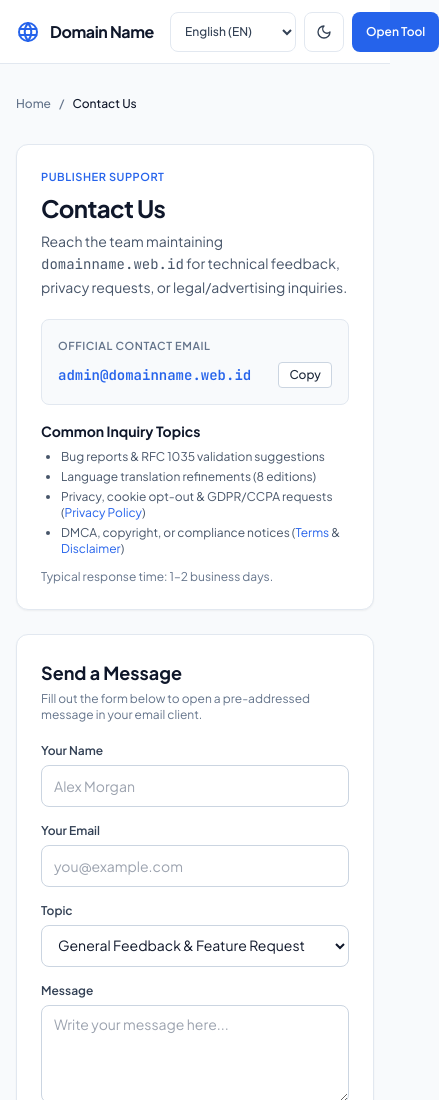
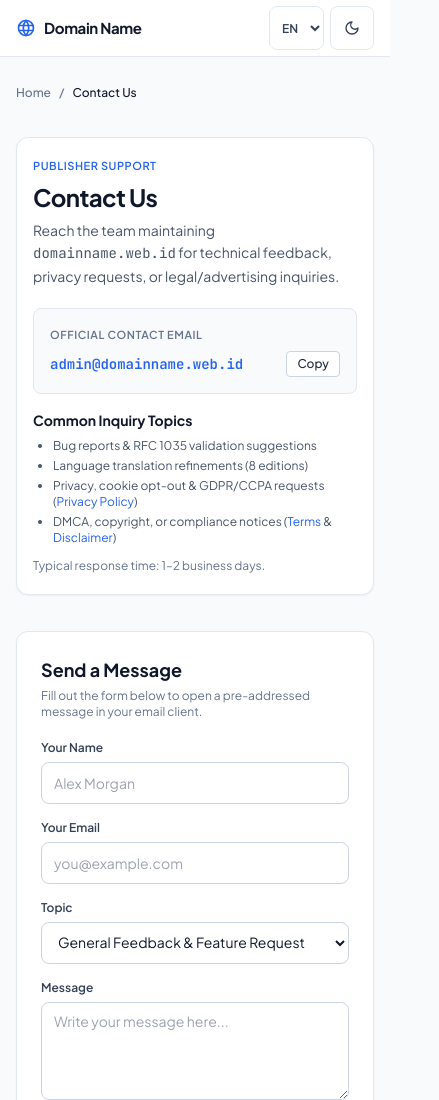
Before and after one commit to figxo/permutasi, a website: page contact.html in a window 390 px wide. Shown: the top 1100 px of the page, 439 px wide, since content can reach past the window. Drawn offline with nearby package versions, Linux system fonts and the light colour scheme.

Commit message:
style: fix overflow and improve link routing
Replace overflow-x-hidden with overflow-x-clip for better rendering, update link localization logic to handle root path routing, and clean up sticky header styling.

```diff
--- a/assets/trust-i18n.js
+++ b/assets/trust-i18n.js
@@ -20,6 +20,11 @@
         const hashPart = hashIdx !== -1 ? rawHref.slice(hashIdx) : '';
         const cleanRaw = (hashIdx !== -1 ? rawHref.slice(0, hashIdx) : rawHref).split('?')[0];
         const normalized = cleanRaw.replace(/^\/+/, '');
+        if (cleanRaw === '/' || normalized === '' || (pathPartsSingle(normalized) && SUPPORTED_LANGS.includes(normalized.replace(/\/$/, '')))) {
+            if (!lang || lang === 'en') return `/${hashPart}`;
+            return `/${lang}/${hashPart}`;
+        }
+        function pathPartsSingle(s) { return !s.replace(/\/$/, '').includes('/'); }
         let filePart = normalized;
         const pathParts = normalized.split('/');
         if (pathParts.length === 2 && SUPPORTED_LANGS.includes(pathParts[0])) {
@@ -1383,7 +1388,6 @@
             navTerms: c.navTerms,
             navDisclaimer: c.navDisclaimer,
             navContact: c.navContact,
-            navOpenTool: c.openTool,
             footerSlogan: c.footerSlogan,
             footerEditionsTitle: c.footerEditions,
             footerLegalTitle: c.footerLegal,
--- a/contact.html
+++ b/contact.html
@@ -1,5 +1,5 @@
 <!DOCTYPE html>
-<html lang="en" class="scroll-smooth">
+<html lang="en" class="scroll-smooth overflow-x-clip">
 <head>
     <meta charset="UTF-8">
     <meta name="viewport" content="width=device-width, initial-scale=1.0">
@@ -78,22 +78,22 @@
         }
     </script>
 </head>
-<body data-trust-page="contact" data-page-lang="en" class="bg-slate-50 dark:bg-slate-950 text-slate-800 dark:text-slate-100 antialiased min-h-screen transition-colors duration-200 flex flex-col">
+<body data-trust-page="contact" data-page-lang="en" class="bg-slate-50 dark:bg-slate-950 text-slate-800 dark:text-slate-100 antialiased min-h-screen overflow-x-clip transition-colors duration-200 flex flex-col">
 
     <!-- Sticky Header -->
-    <header class="sticky top-0 z-40 h-16 bg-white/95 dark:bg-slate-950/95 backdrop-blur border-b border-slate-200 dark:border-slate-800">
-        <div class="max-w-7xl mx-auto h-full px-4 sm:px-6 lg:px-8 flex items-center justify-between gap-4">
-            <a href="/index.html" id="brandHomeLink" class="inline-flex items-center gap-2.5 text-slate-900 dark:text-white font-bold tracking-tight text-base sm:text-lg whitespace-nowrap shrink-0 rounded-md focus-visible:outline-none focus-visible:ring-2 focus-visible:ring-blue-600">
-                <svg aria-hidden="true" class="w-6 h-6 text-blue-600 dark:text-blue-400 shrink-0" viewBox="0 0 24 24" fill="none" stroke="currentColor" stroke-width="2" stroke-linecap="round" stroke-linejoin="round">
+    <header class="sticky top-0 z-40 bg-white/95 dark:bg-slate-950/95 backdrop-blur border-b border-slate-200 dark:border-slate-800">
+        <div class="max-w-7xl mx-auto h-14 md:h-16 px-4 sm:px-6 lg:px-8 flex items-center justify-between gap-2 sm:gap-4 min-w-0 overflow-x-clip">
+            <a href="/" id="brandHomeLink" aria-label="Domain Name — Home" title="Domain Name" class="inline-flex items-center gap-2 sm:gap-2.5 min-w-0 text-slate-900 dark:text-white font-bold tracking-tight text-[15px] sm:text-lg whitespace-nowrap shrink rounded-md focus-visible:outline-none focus-visible:ring-2 focus-visible:ring-blue-600">
+                <svg aria-hidden="true" class="w-5 h-5 sm:w-6 sm:h-6 text-blue-600 dark:text-blue-400 shrink-0" viewBox="0 0 24 24" fill="none" stroke="currentColor" stroke-width="2" stroke-linecap="round" stroke-linejoin="round">
                     <circle cx="12" cy="12" r="9"></circle>
                     <path d="M3.6 9h16.8M3.6 15h16.8"></path>
                     <path d="M12 3a14 14 0 0 1 0 18M12 3a14 14 0 0 0 0 18"></path>
                 </svg>
-                <span id="uiBrandWordmark">Domain Name</span>
+                <span id="uiBrandWordmark" class="truncate">Domain Name</span>
             </a>
 
             <nav aria-label="Primary Navigation" class="hidden md:flex items-center gap-5 text-sm font-medium text-slate-600 dark:text-slate-300">
-                <a href="/index.html" id="navGen" class="hover:text-slate-900 dark:hover:text-white transition-colors">Generator</a>
+                <a href="/" id="navGen" class="hover:text-slate-900 dark:hover:text-white transition-colors">Generator</a>
                 <a href="/about.html" id="navAbout" class="hover:text-slate-900 dark:hover:text-white transition-colors">About</a>
                 <a href="/privacy-policy.html" id="navPrivacy" class="hover:text-slate-900 dark:hover:text-white transition-colors">Privacy Policy</a>
                 <a href="/terms.html" id="navTerms" class="hover:text-slate-900 dark:hover:text-white transition-colors">Terms</a>
@@ -101,42 +101,39 @@
                 <a href="/contact.html" id="navContact" aria-current="page" class="text-blue-600 dark:text-blue-400 font-semibold">Contact</a>
             </nav>
 
-            <div class="flex items-center gap-2 shrink-0">
-                <nav aria-label="Language Selector" class="flex items-center">
+            <div class="flex items-center gap-1.5 sm:gap-2 shrink-0">
+                <nav aria-label="Language Selector" class="flex items-center shrink-0">
                     <label for="langSelect" class="sr-only">Language</label>
-                    <select id="langSelect" onchange="changeTrustLanguage(this.value)" class="min-h-[40px] bg-white dark:bg-slate-900 text-xs sm:text-sm font-medium text-slate-700 dark:text-slate-200 px-2.5 sm:px-3 py-1.5 rounded-lg border border-slate-200 dark:border-slate-700 focus-visible:outline-none focus-visible:ring-2 focus-visible:ring-blue-600 cursor-pointer">
-                        <option value="en" selected>English (EN)</option>
-                        <option value="id">Indonesia (ID)</option>
-                        <option value="es">Español (ES)</option>
-                        <option value="pt">Português (PT)</option>
-                        <option value="fr">Français (FR)</option>
-                        <option value="de">Deutsch (DE)</option>
-                        <option value="ru">Русский (RU)</option>
-                        <option value="ja">日本語 (JA)</option>
+                    <select id="langSelect" aria-label="Select Language" title="Select Language" onchange="changeTrustLanguage(this.value)" class="min-h-[44px] sm:min-h-[40px] w-auto min-w-[3.25rem] bg-white dark:bg-slate-900 text-xs sm:text-sm font-semibold text-slate-700 dark:text-slate-200 px-2 sm:px-2.5 py-1.5 rounded-lg border border-slate-200 dark:border-slate-700 focus-visible:outline-none focus-visible:ring-2 focus-visible:ring-blue-600 cursor-pointer shrink-0">
+                        <option value="en" title="English (EN)" selected>EN</option>
+                        <option value="id" title="Indonesia (ID)">ID</option>
+                        <option value="es" title="Español (ES)">ES</option>
+                        <option value="pt" title="Português (PT)">PT</option>
+                        <option value="fr" title="Français (FR)">FR</option>
+                        <option value="de" title="Deutsch (DE)">DE</option>
+                        <option value="ru" title="Русский (RU)">RU</option>
+                        <option value="ja" title="日本語 (JA)">JA</option>
                     </select>
                 </nav>
-                <button type="button" onclick="toggleTheme()" aria-label="Toggle color theme" class="inline-flex items-center justify-center min-h-[40px] min-w-[40px] rounded-lg border border-slate-200 dark:border-slate-700 bg-white dark:bg-slate-900 text-slate-700 dark:text-slate-200 hover:bg-slate-100 dark:hover:bg-slate-800 transition-colors">
+                <button type="button" onclick="toggleTheme()" aria-label="Toggle color theme" title="Toggle Light / Dark Mode" class="inline-flex items-center justify-center min-h-[44px] min-w-[44px] sm:min-h-[40px] sm:min-w-[40px] rounded-lg border border-slate-200 dark:border-slate-700 bg-white dark:bg-slate-900 text-slate-700 dark:text-slate-200 hover:bg-slate-100 dark:hover:bg-slate-800 transition-colors focus-visible:outline-none focus-visible:ring-2 focus-visible:ring-blue-600 shrink-0">
                     <svg aria-hidden="true" class="hidden dark:block w-4 h-4" viewBox="0 0 24 24" fill="none" stroke="currentColor" stroke-width="2" stroke-linecap="round" stroke-linejoin="round"><circle cx="12" cy="12" r="4"></circle><path d="M12 2v2M12 20v2m-7.07-15.07 1.41 1.41m11.32 11.32 1.41 1.41M2 12h2m16 0h2m-15.07 7.07 1.41-1.41m11.32-11.32 1.41-1.41"></path></svg>
                     <svg aria-hidden="true" class="block dark:hidden w-4 h-4" viewBox="0 0 24 24" fill="none" stroke="currentColor" stroke-width="2" stroke-linecap="round" stroke-linejoin="round"><path d="M12 3a6 6 0 0 0 9 9 9 9 0 1 1-9-9Z"></path></svg>
                 </button>
-                <a href="/index.html" id="navOpenTool" class="inline-flex items-center min-h-[40px] px-3.5 py-1.5 rounded-lg bg-blue-600 hover:bg-blue-700 text-white text-xs sm:text-sm font-semibold transition-colors whitespace-nowrap">
-                    Open Tool
-                </a>
             </div>
         </div>
     </header>
 
     <!-- Main Content -->
-    <main class="flex-1 max-w-4xl w-full mx-auto px-4 sm:px-6 lg:px-8 py-8 sm:py-12 space-y-8">
+    <main class="flex-1 max-w-4xl w-full mx-auto px-4 sm:px-6 lg:px-8 py-7 sm:py-12 flex flex-col gap-9">
         <nav aria-label="Breadcrumb" class="text-xs font-medium text-slate-500 dark:text-slate-400 flex items-center gap-2">
-            <a href="/index.html" id="breadcrumbHome" class="hover:text-blue-600 dark:hover:text-blue-400">Home</a>
+            <a href="/" id="breadcrumbHome" class="hover:text-blue-600 dark:hover:text-blue-400">Home</a>
             <span>/</span>
             <span id="breadcrumbCurrent" class="text-slate-900 dark:text-slate-200">Contact Us</span>
         </nav>
 
-        <div class="grid grid-cols-1 md:grid-cols-12 gap-6">
+        <div class="grid grid-cols-1 md:grid-cols-12 gap-9 md:gap-6">
             <!-- Direct Publisher Info -->
-            <section class="md:col-span-5 bg-white dark:bg-slate-900 rounded-xl border border-slate-200 dark:border-slate-800 shadow-sm p-6 space-y-5">
+            <section class="md:col-span-5 bg-white dark:bg-slate-900 rounded-xl border border-slate-200 dark:border-slate-800 shadow-sm py-5 px-4 sm:p-6 flex flex-col gap-5">
                 <header class="space-y-1.5">
                     <p class="text-[11px] uppercase tracking-wider font-semibold text-blue-600 dark:text-blue-400">Publisher Support</p>
                     <h1 class="text-2xl font-bold tracking-tight text-slate-900 dark:text-white">Contact Us</h1>
```
Also changed, not shown: about.html (+23 -26 lines), disclaimer.html (+23 -26 lines), index.html (+25 -25 lines), privacy-policy.html (+23 -26 lines), scripts/site-builder.mjs (+5 -2 lines), terms.html (+23 -26 lines).
